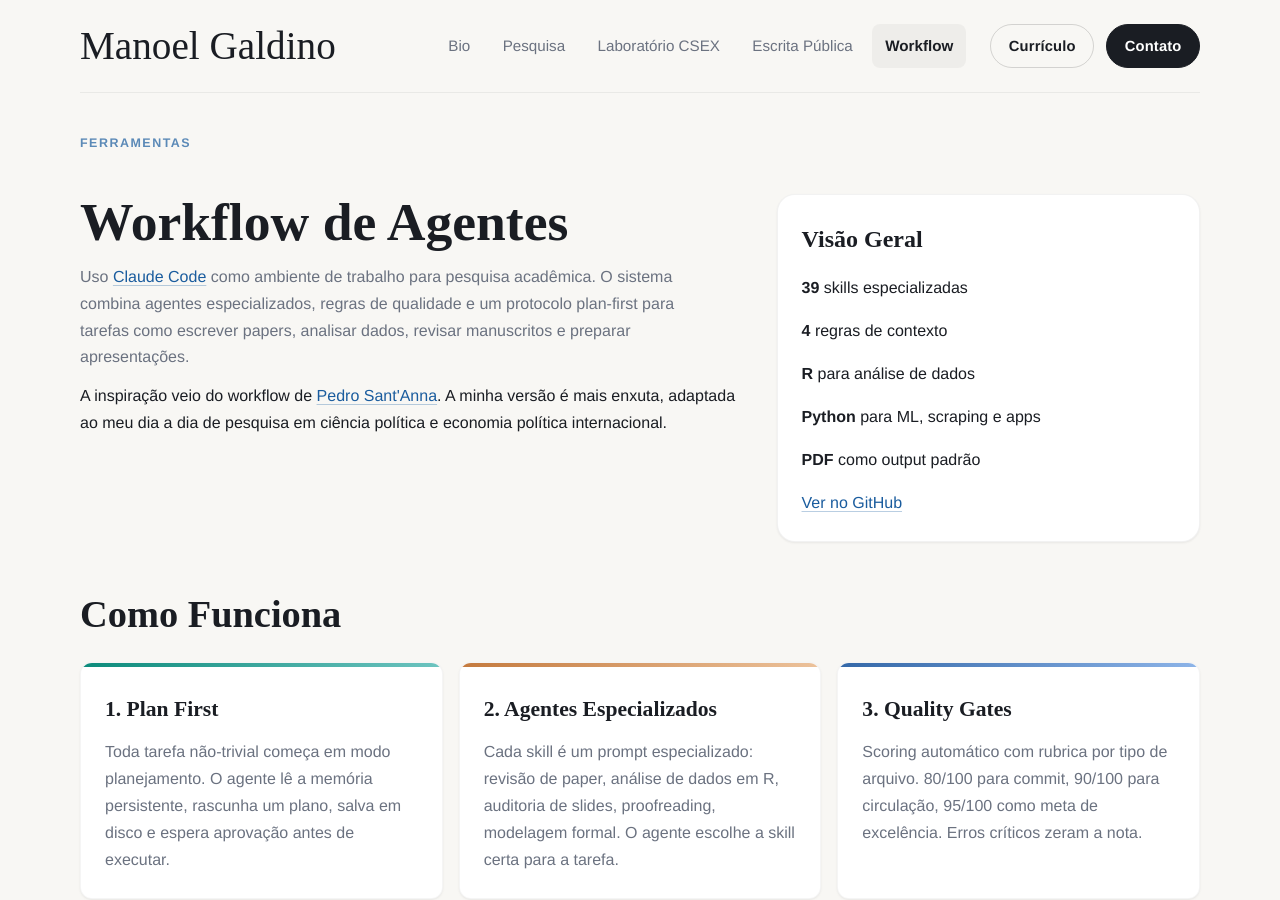
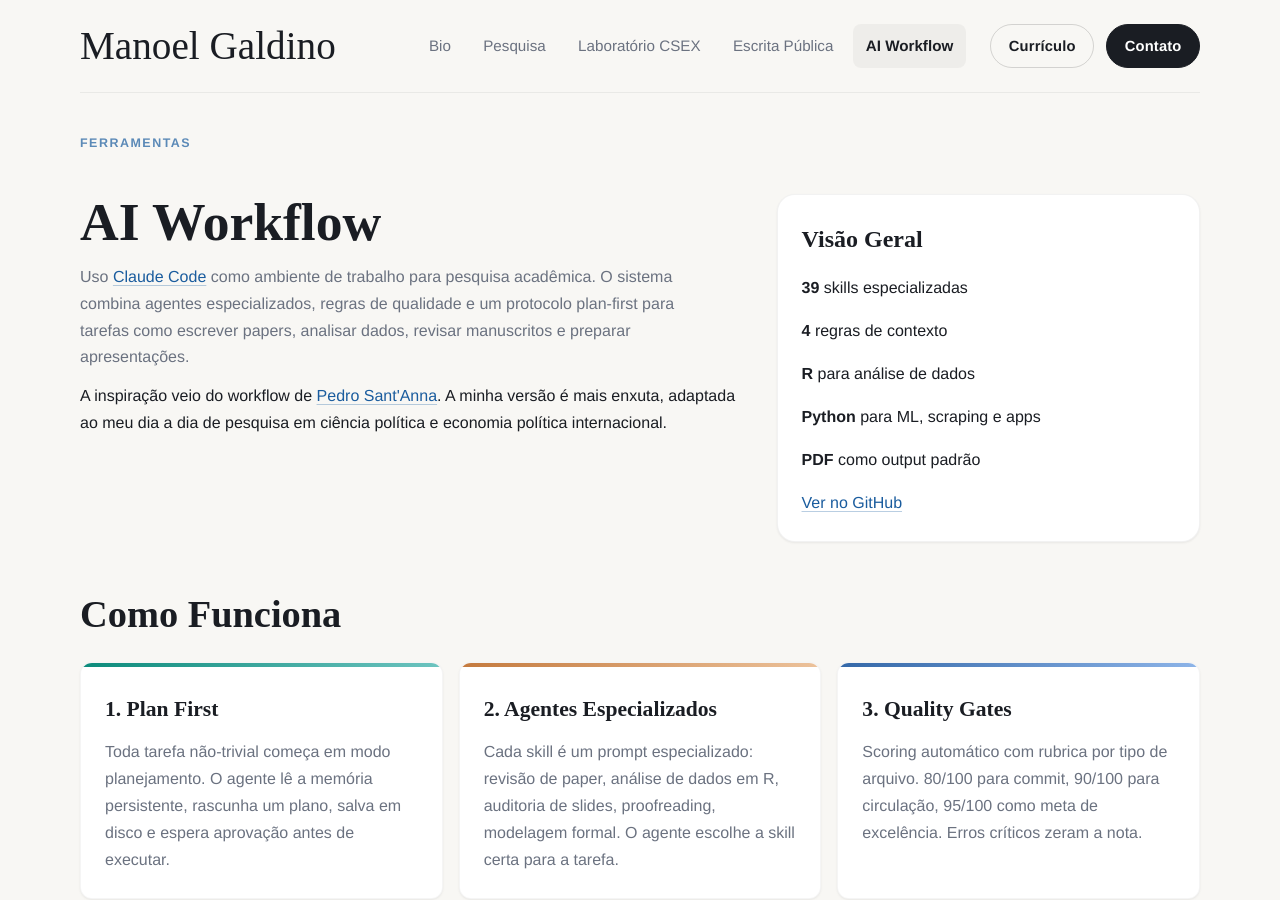
Before and after one commit to mgaldino/mgaldino.github.io, a Jekyll site: the page built from workflow.md, in a window 1280 px wide and 900 px high. Built offline with Jekyll 4.4.1, drawn with Linux system fonts in a browser that asks for light colours.

Commit message:
Rename Workflow to AI Workflow in nav and page
Co-Authored-By: Claude Opus 4.6 <noreply@anthropic.com>

```diff
--- a/_layouts/default.html
+++ b/_layouts/default.html
@@ -22,13 +22,13 @@
       {% assign research_url = '/en/research/' %}
       {% assign csex_url = '/en/csex/' %}
       {% assign public_url = '/public-writing/' %}
-      {% assign workflow_url = '/workflow/' %}
+      {% assign workflow_url = '/ai-workflow/' %}
 
       {% assign nav_home = 'Bio' %}
       {% assign nav_research = 'Research' %}
       {% assign nav_csex = 'CSEX Lab' %}
       {% assign nav_public = 'Public Writing (PT)' %}
-      {% assign nav_workflow = 'Workflow' %}
+      {% assign nav_workflow = 'AI Workflow' %}
 
       {% assign cv_label = 'CV' %}
       {% assign contact_label = 'Contact' %}
@@ -40,13 +40,13 @@
       {% assign research_url = '/research/' %}
       {% assign csex_url = '/csex/' %}
       {% assign public_url = '/public-writing/' %}
-      {% assign workflow_url = '/workflow/' %}
+      {% assign workflow_url = '/ai-workflow/' %}
 
       {% assign nav_home = 'Bio' %}
       {% assign nav_research = 'Pesquisa' %}
       {% assign nav_csex = 'Laboratório CSEX' %}
       {% assign nav_public = 'Escrita Pública' %}
-      {% assign nav_workflow = 'Workflow' %}
+      {% assign nav_workflow = 'AI Workflow' %}
 
       {% assign cv_label = 'Currículo' %}
       {% assign contact_label = 'Contato' %}
--- a/workflow.md
+++ b/workflow.md
@@ -2,15 +2,15 @@
 layout: default
 language: pt
 lang_code: pt-BR
-title: Workflow de Agentes
-permalink: /workflow/
+title: AI Workflow
+permalink: /ai-workflow/
 description: Como uso Claude Code com agentes especializados para pesquisa acadêmica.
 ---
 
 <p class="eyebrow">Ferramentas</p>
 <section class="bio-layout" aria-labelledby="workflow-overview">
   <article class="bio-copy" id="workflow-overview">
-    <h1 class="page-title">Workflow de Agentes</h1>
+    <h1 class="page-title">AI Workflow</h1>
     <p class="page-intro">Uso <a href="https://docs.anthropic.com/en/docs/agents-and-tools/claude-code/overview">Claude Code</a> como ambiente de trabalho para pesquisa acadêmica. O sistema combina agentes especializados, regras de qualidade e um protocolo plan-first para tarefas como escrever papers, analisar dados, revisar manuscritos e preparar apresentações.</p>
     <p>A inspiração veio do workflow de <a href="https://psantanna.com/claude-code-my-workflow/">Pedro Sant'Anna</a>. A minha versão é mais enxuta, adaptada ao meu dia a dia de pesquisa em ciência política e economia política internacional.</p>
   </article>
```
